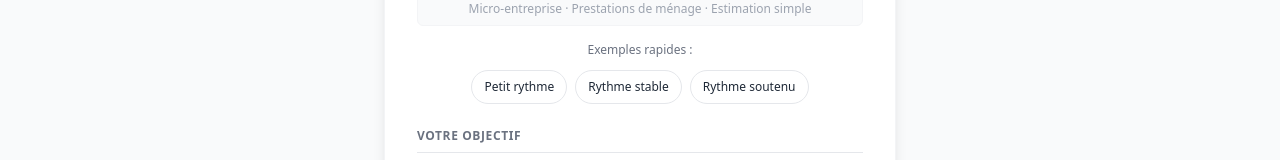
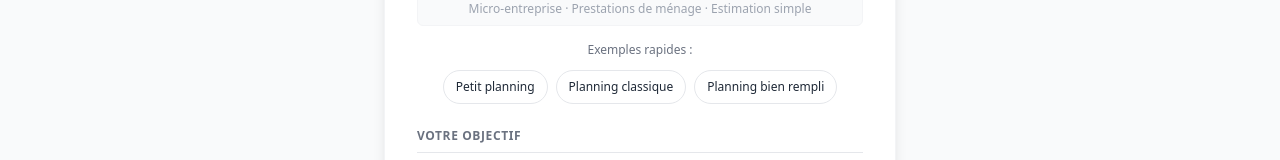
Before and after one commit to developer0-dot/simulateur-rentabilite, a Next.js app: page / in a window 1280 px wide. Shown: the part 201-361 px from the top of the page. Built offline with nearby package versions, Linux system fonts and the light colour scheme.

Commit message:
Update page.tsx

```diff
--- a/app/page.tsx
+++ b/app/page.tsx
@@ -39,21 +39,21 @@ type ExamplePreset = {
 
 const EXAMPLES: ExamplePreset[] = [
   {
-    label: 'Petit rythme',
+    label: 'Petit planning',
     net: '1800',
     expenses: '150',
     days: '16',
     rate: '110',
   },
   {
-    label: 'Rythme stable',
+    label: 'Planning classique',
     net: '2300',
     expenses: '250',
     days: '18',
     rate: '130',
   },
   {
-    label: 'Rythme soutenu',
+    label: 'Planning bien rempli',
     net: '2800',
     expenses: '300',
     days: '20',
@@ -406,6 +406,31 @@ export default function Calculator() {
                 </div>
               </div>
 
+              <div className="bg-slate-50 p-4 rounded-lg border border-slate-200 text-sm">
+                <div className="font-semibold text-gray-900 mb-2">
+                  Repères du secteur ménage (indicatifs)
+                </div>
+
+                <div className="space-y-2">
+                  <div className="flex justify-between">
+                    <span className="text-gray-600">Début d’activité</span>
+                    <strong className="text-gray-900">100€ – 120€ / jour</strong>
+                  </div>
+                  <div className="flex justify-between">
+                    <span className="text-gray-600">Activité stable</span>
+                    <strong className="text-gray-900">120€ – 150€ / jour</strong>
+                  </div>
+                  <div className="flex justify-between">
+                    <span className="text-gray-600">Activité optimisée</span>
+                    <strong className="text-gray-900">150€ – 180€ / jour</strong>
+                  </div>
+                </div>
+
+                <p className="text-[11px] text-gray-500 mt-3 leading-relaxed">
+                  Ces repères sont indicatifs. Ils varient selon la région, le type de clientèle, les déplacements, les produits et l’organisation de l’activité.
+                </p>
+              </div>
+
               <p className="text-xs text-gray-500 leading-relaxed">
                 Si vous avez plusieurs petits clients dans la semaine, les déplacements et les temps entre deux interventions peuvent vite réduire votre marge réelle.
               </p>
```
